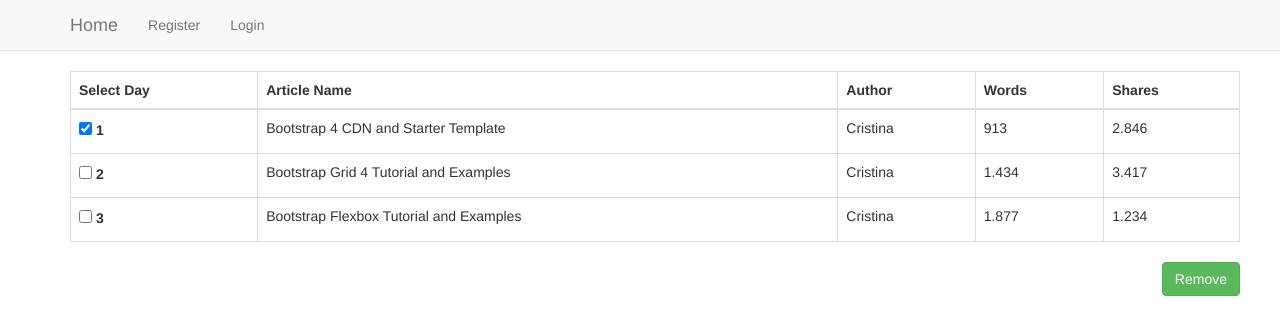
After one commit to shekhar-singh/IVR_system, a Django app: page /contact/main/ in a window 1280 px wide. The commit adds this page. Shown: the top 335 px of the page. Run offline with Django 3.2, Linux system fonts and the light colour scheme; some libraries are stand-ins or nearby versions.

Commit message:
table check  box work

```diff
--- a/mysite/contacts/urls.py
+++ b/mysite/contacts/urls.py
@@ -11,5 +11,6 @@ urlpatterns=[
 	path('delete/<int:id>/', views.delete_contact, name='delete'),
 	path('update/<int:id>/', views.update_contact, name='update_contact'),
 	path('update_page/<int:id>/', views.update_page, name='update_page'),
+	path('main/',views.main_view, name='main_view'),
 
 ]
--- a/mysite/contacts/views.py
+++ b/mysite/contacts/views.py
@@ -4,7 +4,7 @@ from __future__ import unicode_literals
 from django.shortcuts import render
 from contacts.models import Address
 from django.http import HttpResponseRedirect, HttpResponse
-from contacts.forms import AddressForm
+from contacts.forms import AddressForm #AddressPickerForm
 from django.core.paginator import Paginator, EmptyPage, PageNotAnInteger
 # Create your views here.
 
@@ -24,12 +24,15 @@ def home(request):
     obj = Address.objects.all()
     page = request.GET.get('page', 1)
     paginator = Paginator(obj, 5)
+    #form = AddressPickerForm()
+
     try:
         contacts = paginator.page(page)
     except PageNotAnInteger:
         contacts = paginator.page(1)
     except EmptyPage:
         contacts = paginator.page(paginator.num_pages)
+
     return render(request, 'index.html', { 'contacts': contacts })
 
 def delete_contact(request, id):
@@ -70,6 +73,12 @@ def update_page(request, id):
             print(form.errors)
 
 
+def main_view(request):
+    x=request.POST.getlist('checks')
+    print(x)
+
+    return render(request, 'main.html')
+
 # def home(request):
 #     qs = Address.objects.all()
 #     if request.method=='POST':
--- a/mysite/templates/index.html
+++ b/mysite/templates/index.html
@@ -37,6 +37,7 @@
 </nav>
 
     <div class="container">
+      {{form}}
    <table class="table table-bordered" style="background-color: white">
     <thead class="bg-primary">
       <tr>
--- /dev/null
+++ b/mysite/templates/main.html
@@ -0,0 +1,96 @@
+
+{% extends "userauth/base.html" %}
+{% block body_block %}
+
+<form role="form" action="/contact/main/" method="post">{% csrf_token %}
+
+<div class="container">
+  <div class="row">
+    <div class="col-12">
+      <table class="table table-bordered">
+        <thead>
+          <tr>
+            <th scope="col">Select Day</th>
+            <th scope="col">Article Name</th>
+            <th scope="col">Author</th>
+            <th scope="col">Words</th>
+            <th scope="col">Shares</th>
+          </tr>
+        </thead>
+        <tbody>
+          <tr>
+            <td>
+              <div class="custom-control custom-checkbox">
+                  <input type="checkbox" class="custom-control-input" id="customCheck1" checked>
+                  <label class="custom-control-label" for="customCheck1">1</label>
+              </div>
+            </td>
+            <td>Bootstrap 4 CDN and Starter Template</td>
+            <td>Cristina</td>
+            <td>913</td>
+            <td>2.846</td>
+          </tr>
+          <tr>
+            <td>
+              <div class="custom-control custom-checkbox">
+                  <input type="checkbox" class="custom-control-input" id="customCheck2">
+                  <label class="custom-control-label" for="customCheck2">2</label>
+              </div>
+            </td>
+            <td>Bootstrap Grid 4 Tutorial and Examples</td>
+            <td>Cristina</td>
+            <td>1.434</td>
+            <td>3.417</td>
+          </tr>
+          <tr>
+            <td>
+              <div class="custom-control custom-checkbox">
+                  <input type="checkbox" class="custom-control-input" id="customCheck3">
+                  <label class="custom-control-label" for="customCheck3">3</label>
+              </div>
+            </td>
+            <td>Bootstrap Flexbox Tutorial and Examples</td>
+            <td>Cristina</td>
+            <td>1.877</td>
+            <td>1.234</td>
+          </tr>
+        </tbody>
+      </table>
+        <button type="submit" class="btn btn-default btn-success pull-right">Remove</button>
+</form>
+    </div>
+  </div>
+</div>
+
+
+{% endblock %}
+<form role="form" action="/contact/main/" method="post">{% csrf_token %}
+  <table class="table">
+    <thead>
+      <tr>
+        <th>Heading 1</th>
+        <th>Heading 2</th>
+        <th>Heading 3</th>
+      </tr>
+    </thead>
+    <tbody>
+      <tr class="success">
+        <td><input type="checkbox" name="checks" id="1" />data11</td>
+        <td>data12</td>
+        <td>data13</td>
+      </tr>
+      <tr class="success">
+      	<td><input type="checkbox" name="checks" id="1" value="data31" />data31</td>
+
+        <td>data22</td>
+        <td>data23</td>
+      </tr>
+      <tr class="success">
+        <td><input type="checkbox" name="checks" id="1" value="data31" />data31</td>
+        <td>data32</td>
+        <td>data33</td>
+      </tr>
+    </tbody>
+  </table>
+  <button type="submit" class="btn btn-default btn-success pull-right">Remove</button>
+</form>
```
Also changed, not shown: mysite/contacts/forms.py (+21 -3 lines), mysite/db.sqlite3.
